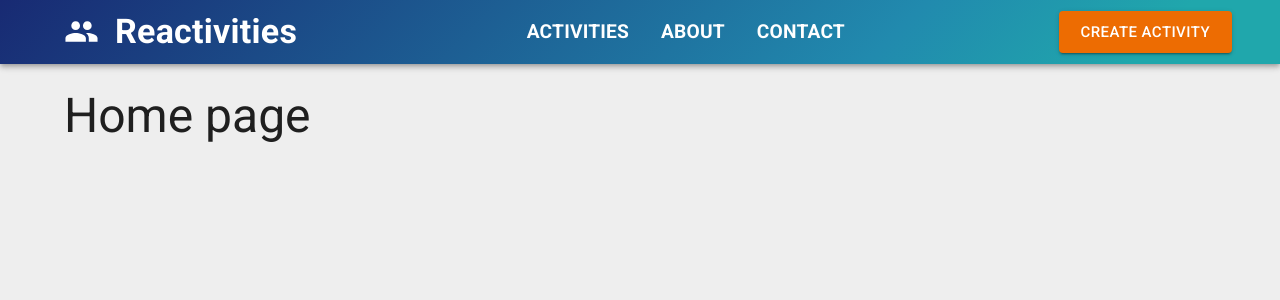
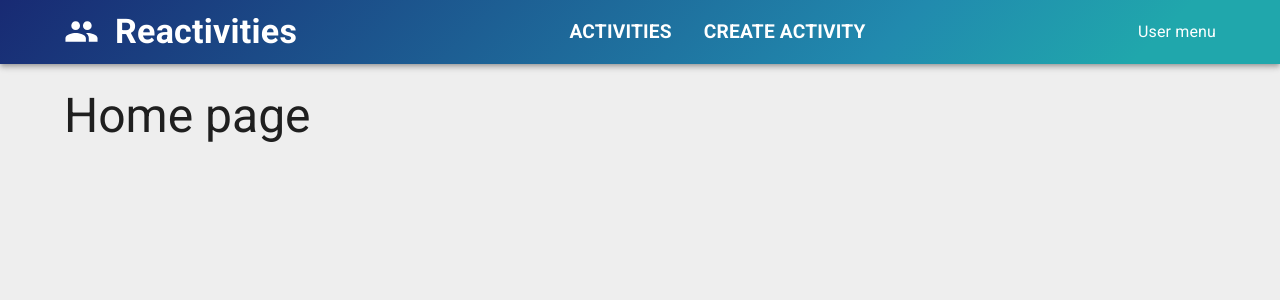
Before and after one commit to alenko998/reactivities-dotnet-react, a React (Vite) app in the folder client/: page / in a window 1280 px wide. Shown: the top 300 px of the page. Built offline with nearby package versions, Linux system fonts and the light colour scheme.

Commit message:
Adding navigation links

```diff
--- a/client/src/app/layout/NavBar.tsx
+++ b/client/src/app/layout/NavBar.tsx
@@ -1,5 +1,7 @@
 import { Group, } from "@mui/icons-material";
-import { Box, AppBar, Toolbar, Typography, Button, Container, MenuItem,  } from "@mui/material";
+import { Box, AppBar, Toolbar, Typography, Container, MenuItem,  } from "@mui/material";
+import { NavLink } from "react-router";
+import MenuItemLink from "../shared/components/MenuItemLink";
 
 
 
@@ -10,23 +12,22 @@
         <Container maxWidth='xl'>
           <Toolbar sx={{display: 'flex', justifyContent: 'space-between'}}>
             <Box>
-              <MenuItem sx={{display: 'flex', gap: 2}}>
+              <MenuItem component={NavLink} to='/' sx={{display: 'flex', gap: 2}}>
                 <Group fontSize="large" />
                 <Typography variant="h4" fontWeight='bold' > Reactivities </Typography>
               </MenuItem>
             </Box>
             <Box sx={{display: 'flex'}}>
-              <MenuItem sx={{fontSize: '1.2rem', textTransform: 'uppercase', fontWeight: 'bold'}}>
+              <MenuItemLink to='/activities'>
                 Activities
-              </MenuItem>
-              <MenuItem sx={{fontSize: '1.2rem', textTransform: 'uppercase', fontWeight: 'bold'}}>
-                About
-              </MenuItem>
-              <MenuItem sx={{fontSize: '1.2rem', textTransform: 'uppercase', fontWeight: 'bold'}}>
-                Contact
-              </MenuItem>
+              </MenuItemLink>
+              <MenuItemLink to='/createActivity'>
+                Create activity
+              </MenuItemLink>
             </Box>
-            <Button size="large" variant="contained" color="warning" onClick={() => {}}>Create activity</Button>
+            <MenuItem>
+              User menu
+            </MenuItem>
           </Toolbar>
         </Container>
       </AppBar>
--- /dev/null
+++ b/client/src/app/shared/components/MenuItemLink.tsx
@@ -0,0 +1,11 @@
+import { MenuItem } from "@mui/material";
+import type { ReactNode } from "react";
+import { NavLink } from "react-router";
+
+export default function MenuItemLink({children, to}: {children: ReactNode, to: string}) {
+  return (
+    <MenuItem component={NavLink} to={to} sx={{fontSize: '1.2rem', textTransform: 'uppercase', fontWeight: 'bold', color: 'inherit', '&.active':{color: 'yellow'}}}>
+        {children}
+    </MenuItem>
+  )
+}
```
Also changed, not shown: 2 other files (tests, documents, lock files or other folders).
